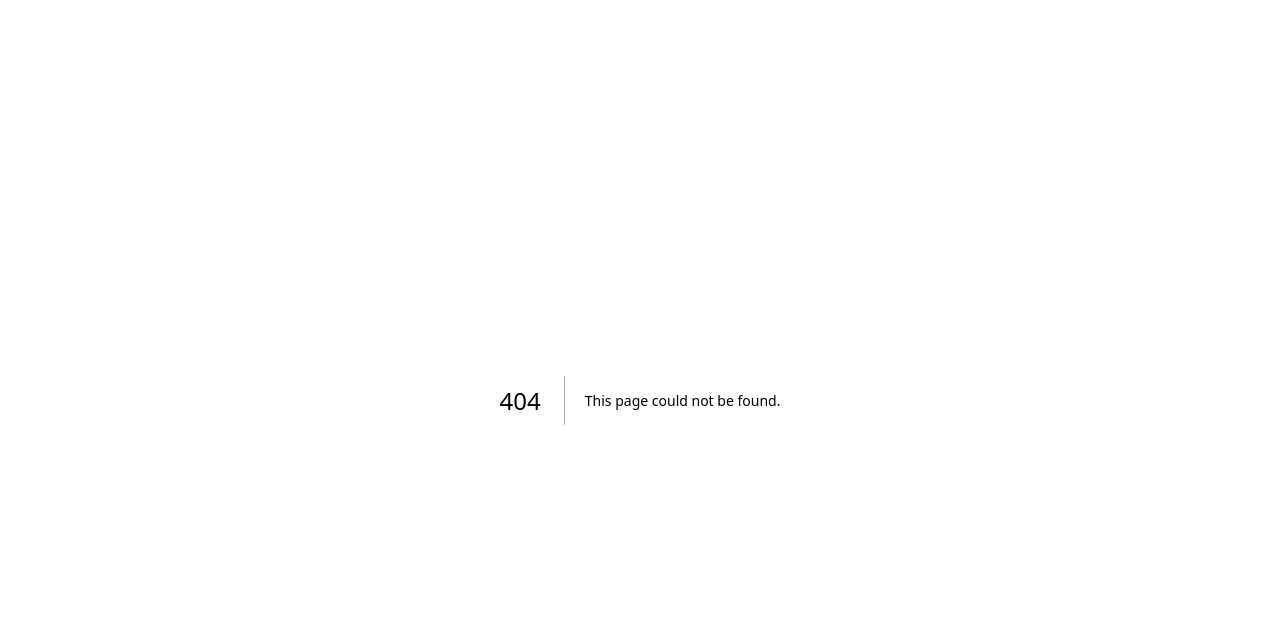
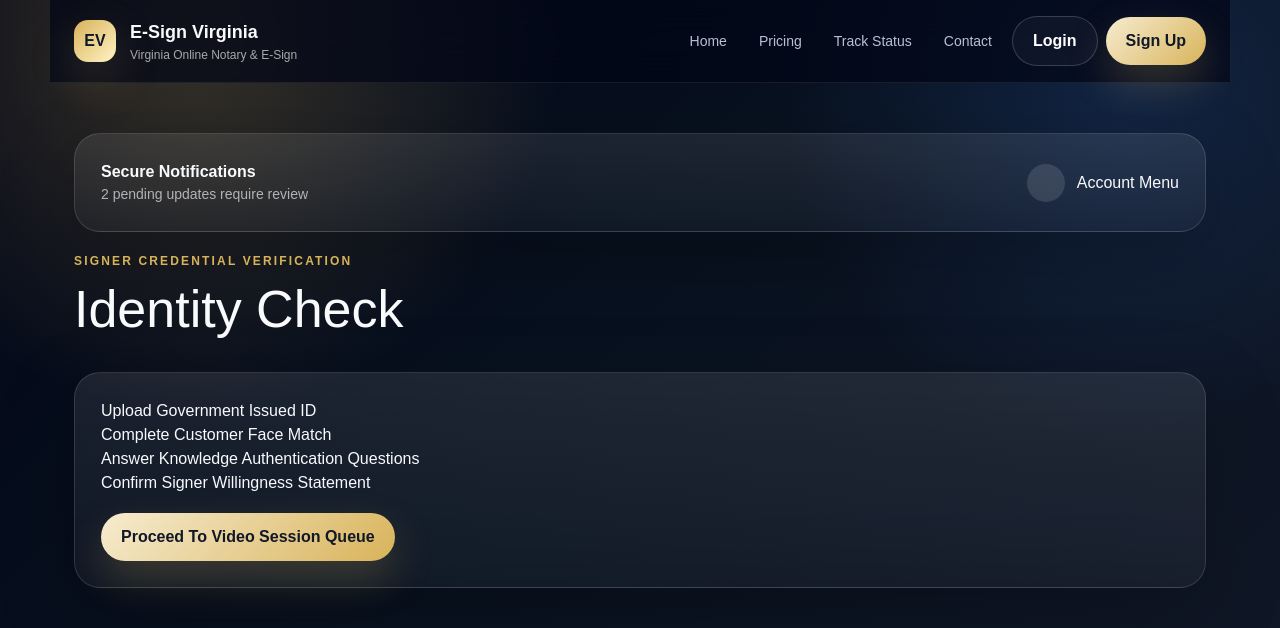
Before and after one commit to rawillia9801/esign, a Next.js app: page /customer/identity-check in a window 1280 px wide. Before the commit this address had no page. Shown: the top 628 px of the page. Built offline with nearby package versions, Linux system fonts and the light colour scheme.

Commit message:
Add customer identity verification checkpoint

```diff
--- /dev/null
+++ b/app/customer/identity-check/page.tsx
@@ -0,0 +1,23 @@
+import Header from '../../../components/Header'
+import ProfileBar from '../../../components/ProfileBar'
+import Link from 'next/link'
+
+export default function IdentityCheck(){
+ return (
+  <main className="container">
+   <Header />
+   <div style={{padding:'50px 0'}}>
+    <ProfileBar />
+    <div className="eyebrow">Signer Credential Verification</div>
+    <h1 style={{fontSize:'52px'}}>Identity Check</h1>
+    <div className="card" style={{marginTop:'24px'}}>
+      <p>Upload Government Issued ID</p>
+      <p>Complete Customer Face Match</p>
+      <p>Answer Knowledge Authentication Questions</p>
+      <p>Confirm Signer Willingness Statement</p>
+      <Link href="/notary/live-session" className="btn" style={{marginTop:'18px'}}>Proceed To Video Session Queue</Link>
+    </div>
+   </div>
+  </main>
+ )
+}
```
